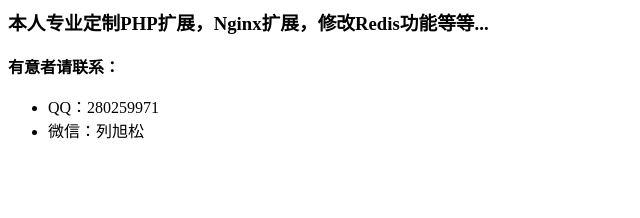
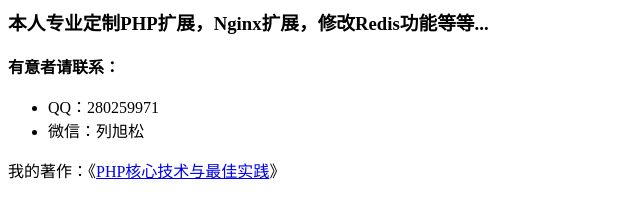
Before and after one commit to liexusong/liexusong.github.io, a plain HTML site: page index.html in a window 1280 px wide. Shown: the whole page, without its empty margins (0-640 px from the left). Drawn offline with Linux system fonts and the light colour scheme.

Commit message:
Update index.html

```diff
--- a/index.html
+++ b/index.html
@@ -5,4 +5,5 @@
 <li>QQ：280259971</li>
 <li>微信：列旭松</li>
 </ul>
+<span>我的著作：《<a href="http://item.jd.com/11123177.html" target="_blank">PHP核心技术与最佳实践</a>》</span>
 </p>
```
